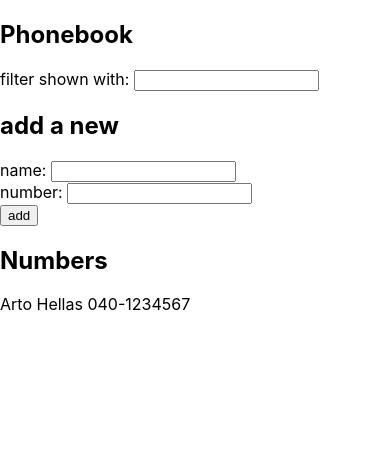
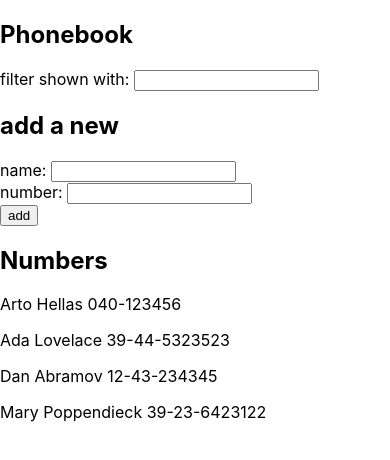
Before and after one commit to hrtune/fullstackopen, a React (Create React App) app in the folder part2/phonebook/: page / in a window 390 px wide. Shown: the top 460 px of the page. Built offline with nearby package versions, Linux system fonts and the light colour scheme; data requests are answered from the project's data file.

Commit message:
Update phonebook for step6

```diff
--- /dev/null
+++ b/part2/phonebook/db.json
@@ -0,0 +1,24 @@
+{
+  "persons":[
+    {
+      "name": "Arto Hellas",
+      "number": "040-123456",
+      "id": 1
+    },
+    {
+      "name": "Ada Lovelace",
+      "number": "39-44-5323523",
+      "id": 2
+    },
+    {
+      "name": "Dan Abramov",
+      "number": "12-43-234345",
+      "id": 3
+    },
+    {
+      "name": "Mary Poppendieck",
+      "number": "39-23-6423122",
+      "id": 4
+    }
+  ]
+}
--- a/part2/phonebook/package.json
+++ b/part2/phonebook/package.json
@@ -6,6 +6,7 @@
     "@testing-library/jest-dom": "^5.16.5",
     "@testing-library/react": "^13.4.0",
     "@testing-library/user-event": "^13.5.0",
+    "axios": "^1.2.1",
     "react": "^18.2.0",
     "react-dom": "^18.2.0",
     "react-scripts": "5.0.1",
--- a/part2/phonebook/src/App.js
+++ b/part2/phonebook/src/App.js
@@ -1,4 +1,5 @@
-import { useState } from "react";
+import { useState, useEffect } from "react";
+import axios from "axios";
 
 const Input = ({text, value, onChange}) => (
   <div>
@@ -23,13 +24,6 @@
     <h2>{text}</h2>
   </>
 )
-/*
-<form onSubmit={addPerson}>
-        <Input text={"name"} value={newName} onChange={handleNameChange} />
-        <Input text={"number"} value={newNumber} onChange={handleNumberChange} />
-        <button type="submit">add</button>
-</form>
-*/
 
 const Button = ({type, text}) => (
   <>
@@ -49,10 +43,20 @@
 }
 
 const App = () => {
-  const [persons, setPersons] = useState([{ name: "Arto Hellas", number: "040-1234567" }]);
+  const [persons, setPersons] = useState([]);
   const [newName, setNewName] = useState("");
   const [newNumber, setNewNumber] = useState("");
   const [filter, setFilter] = useState("");
+
+  useEffect(() => {
+    console.log("effect!");
+    axios
+      .get("http://localhost:3001/persons")
+      .then(response => {
+        console.log(response.data);
+        setPersons(response.data);
+      })
+  }, [])
 
   const isNameInPersons = (name) => {
     const names = persons.map((person) => person.name)
--- a/part2/phonebook/src/index.js
+++ b/part2/phonebook/src/index.js
@@ -2,16 +2,6 @@
 import ReactDOM from 'react-dom/client';
 import './index.css';
 import App from './App';
-import reportWebVitals from './reportWebVitals';
 
 const root = ReactDOM.createRoot(document.getElementById('root'));
-root.render(
-  <React.StrictMode>
-    <App />
-  </React.StrictMode>
-);
-
-// If you want to start measuring performance in your app, pass a function
-// to log results (for example: reportWebVitals(console.log))
-// or send to an analytics endpoint. Learn more: https://bit.ly/CRA-vitals
-reportWebVitals();
+root.render(<App />);
```
Also changed, not shown: 1 other file (tests, documents, lock files or other folders).
